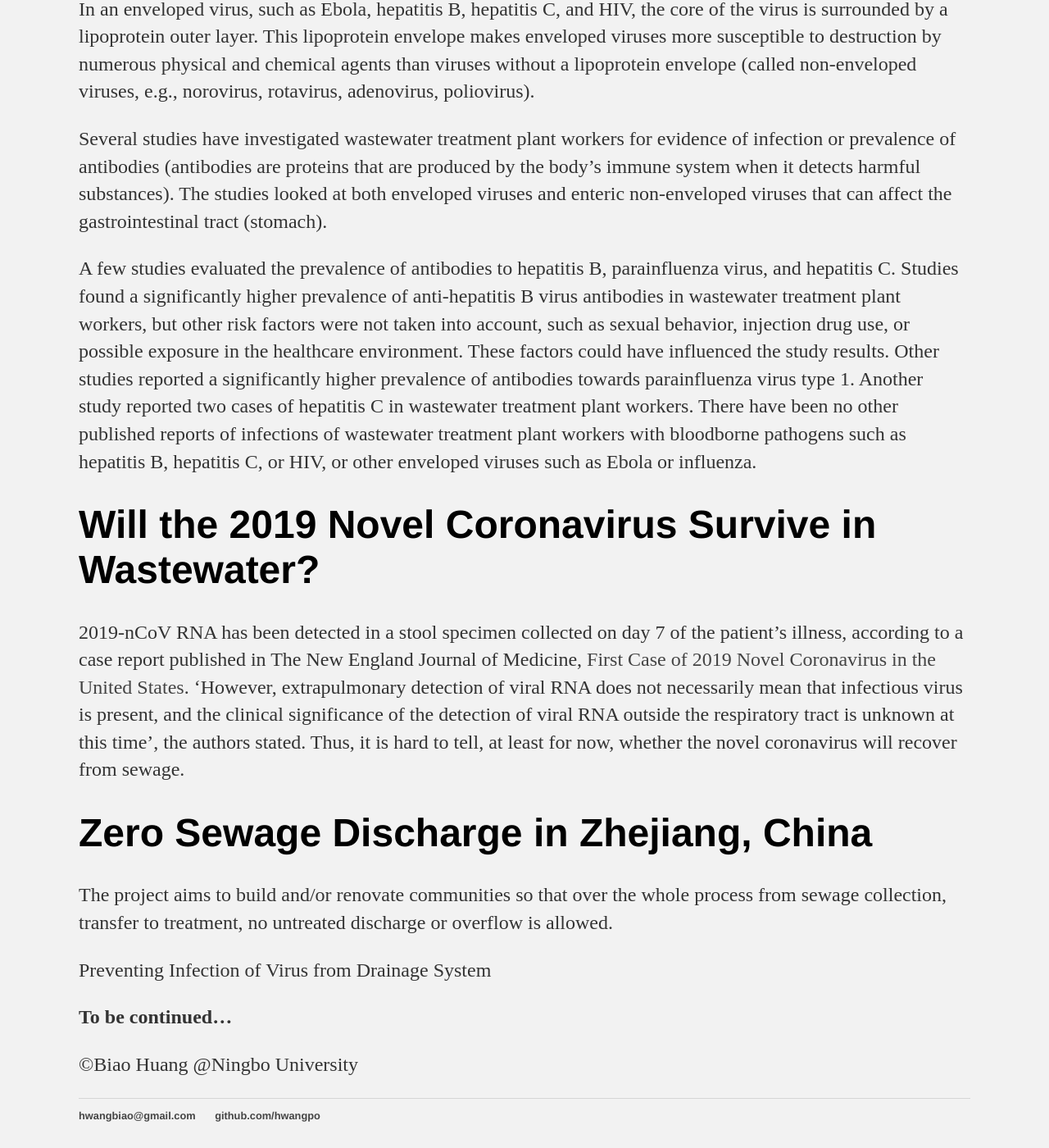
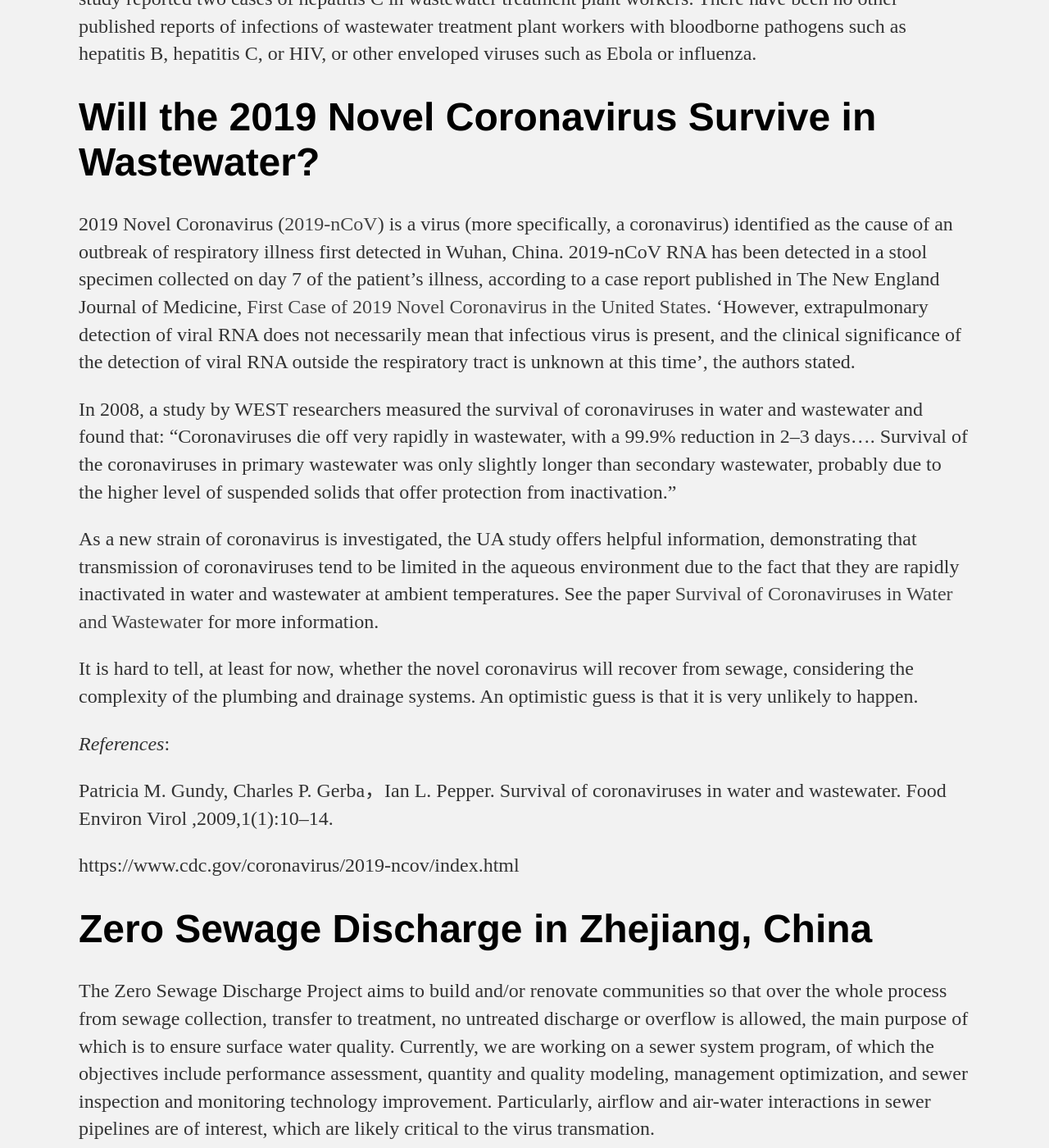
Before and after one commit to hwangpo/hwangpo.github.io, a Jekyll site: the page built from _posts/2020-02-11-NCP.md, in a window 1280 px wide and 1400 px high, scrolled down 7531 px. Shown: the whole window at 82% size. Built offline with Jekyll 4.4.1, drawn with Linux system fonts in a browser that asks for light colours; some of the changed text lies outside the part shown.

Commit message:
updated NCP

```diff
--- a/_posts/2020-02-11-NCP.md
+++ b/_posts/2020-02-11-NCP.md
@@ -41,7 +41,7 @@
 * Forsgren, A., & Brinck, K. (2016). Airborne occupational hazards in sewer systems. CRC Press.
 
 ## Waterborne & Airborne
-**Waterborne diseases**, caused by pathogenic micro-organisms, biotoxins, and toxic contaminants that are transmitted in water, lead to devastating illnesses such as cholera, schistosomiasis and other gastrointestinal problems. Outbreaks of waterborne diseases often occur after a severe precipitation event (rainfall, snowfall). A list of diseases caused by sewage or sewage contaminated water that can occur is given at _[Diseases Involving Sewage](https://www.in.gov/isdh/22963.htm)_.
+A well known waterborne disease is the third outbreak of cholera in London, 1853. John Snow saved the world then. **Waterborne diseases**, caused by pathogenic micro-organisms, biotoxins, and toxic contaminants that are transmitted in water, lead to devastating illnesses such as cholera, schistosomiasis and other gastrointestinal problems. Outbreaks of waterborne diseases often occur after a severe precipitation event (rainfall, snowfall). A list of diseases caused by sewage or sewage contaminated water that can occur is given at _[Diseases Involving Sewage](https://www.in.gov/isdh/22963.htm)_.
 
 Climate change-induced flooding and droughts can impact household water and sanitation infrastructure and related health risks. For instance, flooding and/or sewage back-up can disperse faecal contaminants, increasing risks of outbreaks of waterborne diseases such as cholera. In addition, water shortages due to drought can increase risks of diarrhoeal disease.
 
@@ -95,19 +95,6 @@
 
 * [The SARS epidemic in Hong Kong: what lessons have we learned?](https://www.ncbi.nlm.nih.gov/pmc/articles/PMC539564/) (doi: 10.1258/jrsm.96.8.374).
 
-## Plumbing Tips for Preventing the Spread of Disease:
-* Push water through floor drains in bathrooms, basements, garages and other areas at least once a month to keep the P-traps filled with water and to prevent insects, air or anything else from passing through pipes.
-
-* Run a gallon of water through bathroom drains about once a month, since mopping floors clean - the usual technique in the U.S., as in China - does not allow enough water to fill the P-trap causing it to dry out.
-
-* Run a gallon of water at least once a month through lesser-used drains to keep P-trap seals from drying out.
-
-* Pour up to a cup of chlorine bleach or other common disinfectants down a drain to kill germs since WHO has determined that they kill most bacteria and viruses, including SARS, within five minutes. But be sure to later flush the drain with water.
-
-* Odors that arise from household drains indicate the P-traps are dry and need to be filled with water.
-
-* Visit the [WHO Web site](www.who.int) to see test results showing how the SARS virus can live for days in human waste.
-
 ## Plumbing and Drainage in Hong Kong Since Then
 Under working and test conditions traps should retain a minimum seal of 25mm of water or equivalent. Self priming type drainage traps or drainage pipe connections which ensure trap priming may be considered, e.g. connection of washbasin discharge to the pipe between the floor drain grating and its U-trap. Care should also be taken to prevent back-flowing at the floor drain.
 
@@ -135,16 +122,48 @@
 
 
 # Will the 2019 Novel Coronavirus Survive in Wastewater?
-2019-nCoV RNA has been detected in a stool specimen collected on day 7 of the patient’s illness, according to a case report published in The New England Journal of Medicine, [First Case of 2019 Novel Coronavirus in the United States](https://www.nejm.org/doi/full/10.1056/NEJMoa2001191?query=featured_home). 'However, extrapulmonary detection of viral RNA does not necessarily mean that infectious virus is present, and the clinical significance of the detection of viral RNA outside the respiratory tract is unknown at this time', the authors stated. Thus, it is hard to tell, at least for now, whether the novel coronavirus will recover from sewage.
+2019 Novel Coronavirus ([2019-nCoV](https://www.cdc.gov/coronavirus/2019-ncov/about/index.html)) is a virus (more specifically, a coronavirus) identified as the cause of an outbreak of respiratory illness first detected in Wuhan, China. 2019-nCoV RNA has been detected in a stool specimen collected on day 7 of the patient’s illness, according to a case report published in The New England Journal of Medicine, [First Case of 2019 Novel Coronavirus in the United States](https://www.nejm.org/doi/full/10.1056/NEJMoa2001191?query=featured_home). 'However, extrapulmonary detection of viral RNA does not necessarily mean that infectious virus is present, and the clinical significance of the detection of viral RNA outside the respiratory tract is unknown at this time', the authors stated.
 
+In 2008, a study by WEST researchers measured the survival of coronaviruses in water and wastewater and found that: “Coronaviruses die off very rapidly in wastewater, with a 99.9% reduction in 2–3 days…. Survival of the coronaviruses in primary wastewater was only slightly longer than secondary wastewater, probably due to the higher level of suspended solids that offer protection from inactivation.”
+
+As a new strain of coronavirus is investigated, the UA study offers helpful information, demonstrating that transmission of coronaviruses tend to be limited in the aqueous environment due to the fact that they are rapidly inactivated in water and wastewater at ambient temperatures.  See the paper [Survival of Coronaviruses in Water and Wastewater](https://link.springer.com/article/10.1007/s12560-008-9001-6) for more information.
+
+It is hard to tell, at least for now, whether the novel coronavirus will recover from sewage, considering the complexity of the plumbing and drainage systems. An optimistic guess is that it is very unlikely to happen.
+
+_References_:
+
+Patricia M. Gundy, Charles P. Gerba，Ian L. Pepper. Survival of coronaviruses in water and wastewater. Food Environ Virol ,2009,1(1):10–14.
+
+https://www.cdc.gov/coronavirus/2019-ncov/index.html
 
 # Zero Sewage Discharge in Zhejiang, China
 
-The project aims to build and/or renovate communities so that over the whole process from sewage collection, transfer to treatment, no untreated discharge or overflow is allowed.
+The Zero Sewage Discharge Project aims to build and/or renovate communities so that over the whole process from sewage collection, transfer to treatment, no untreated discharge or overflow is allowed, the main purpose of which is to ensure surface water quality. Currently, we are working on a sewer system program, of which the objectives include performance assessment, quantity and quality modeling, management optimization, and sewer inspection and monitoring technology improvement. Particularly, airflow and air-water interactions in sewer pipelines are of interest, which are likely critical to the virus transmation.
 
+To prevent infection of virus from drainage systems, exposure to raw sewage should be avoided as much as possible. In addition to modern home plumbing systems, the Zero Sewage Discharge Project helps to keep people from contacting with viral materials and reduce the possiblity of infection.
 
-Preventing Infection of Virus from Drainage System
+## Plumbing Tips for Preventing the Spread of Disease
+* Push water through floor drains in bathrooms, basements, garages and other areas at least once a month to keep the P-traps filled with water and to prevent insects, air or anything else from passing through pipes.
 
-**To be continued...**
+* Run a gallon of water through bathroom drains about once a month, since mopping floors clean - the usual technique in the U.S., as in China - does not allow enough water to fill the P-trap causing it to dry out.
+
+* Run a gallon of water at least once a month through lesser-used drains to keep P-trap seals from drying out.
+
+* Pour up to a cup of chlorine bleach or other common disinfectants down a drain to kill germs since WHO has determined that they kill most bacteria and viruses, including SARS, within five minutes. But be sure to later flush the drain with water.
+
+* Odors that arise from household drains indicate the P-traps are dry and need to be filled with water.
+
+* Visit the [WHO website](www.who.int) to see test results showing how the SARS virus can live for days in human waste.
+
+## Let Zero Sewage Discharge take care of the rest
+.
+
+---
+
+**To be updated...**
+
+---
+
+_[Almost Everything about Urban Drainage](hwangpo.github.io)_
 
 ©Biao Huang @Ningbo University
```
Also changed, not shown: other parts of _posts/2020-02-11-NCP.md (+1 -1 lines), _posts/2020-02-09-UDS-site-launched.md (+1 -0 lines), index.html (+9 -2 lines).
